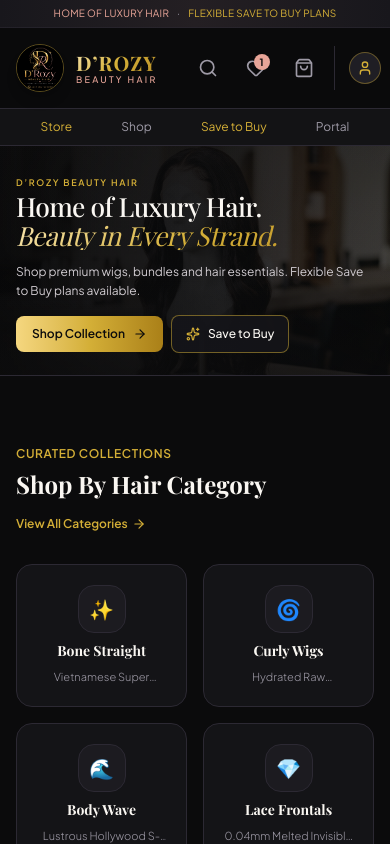
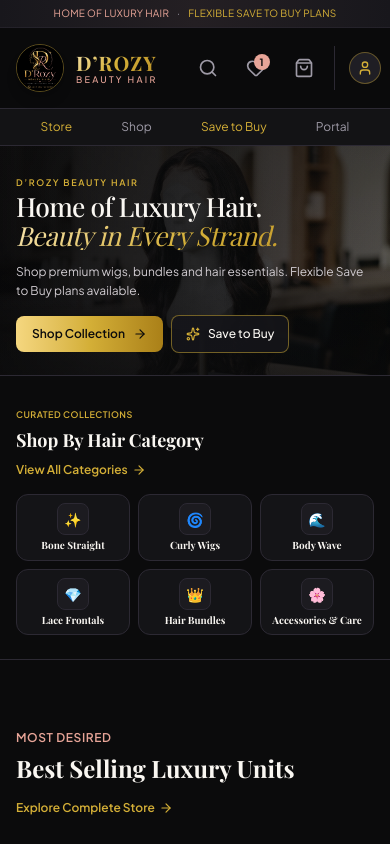
Before and after one commit to visibyltech/Drozy-beautyhair, a React (Vite) app: page / in a window 390 px wide. Shown: the top 844 px of the page. Built offline with nearby package versions, Linux system fonts and the light colour scheme; a web font is replaced by a local one.

Commit message:
Compact category tiles into three mobile columns

```diff
--- a/src/components/Storefront.tsx
+++ b/src/components/Storefront.tsx
@@ -33,14 +33,14 @@ export const Storefront: React.FC = () => {
       <HeroBanner />
 
       {/* 2. Shop By Category Grid */}
-      <section className="py-16 border-b border-[#2C2933]">
+      <section className="py-6 sm:py-8 border-b border-[#2C2933]">
         <div className="max-w-7xl mx-auto px-4 sm:px-6 lg:px-8">
-          <div className="flex flex-col sm:flex-row items-start sm:items-end justify-between mb-8 gap-4">
+          <div className="flex flex-col sm:flex-row items-start sm:items-end justify-between mb-4 gap-2">
             <div>
-              <span className="text-xs font-semibold text-[#D4AF37] uppercase tracking-wider">
+              <span className="text-[9px] sm:text-[10px] font-semibold text-[#D4AF37] uppercase tracking-wider">
                 Curated Collections
               </span>
-              <h2 className="font-serif text-2xl sm:text-3xl font-bold text-[#FAF7F2] mt-1">
+              <h2 className="font-serif text-lg sm:text-2xl font-bold text-[#FAF7F2] mt-0.5">
                 Shop By Hair Category
               </h2>
             </div>
@@ -56,20 +56,20 @@ export const Storefront: React.FC = () => {
             </button>
           </div>
 
-          <div className="grid grid-cols-2 md:grid-cols-3 lg:grid-cols-6 gap-4">
+          <div className="grid grid-cols-3 sm:grid-cols-3 lg:grid-cols-6 gap-2 sm:gap-3">
             {CATEGORIES.map((cat) => (
               <div
                 key={cat.name}
                 onClick={() => handleCategoryClick(cat.name)}
-                className="group p-5 rounded-2xl bg-[#141417] border border-[#2C2933] hover:border-[#D4AF37]/60 transition-all duration-300 hover:-translate-y-1 hover:shadow-xl cursor-pointer text-center flex flex-col items-center justify-center space-y-2"
+                className="group p-2 sm:p-3 rounded-xl bg-[#141417] border border-[#2C2933] hover:border-[#D4AF37]/60 transition-all duration-300 cursor-pointer text-center flex flex-col items-center justify-center gap-1"
               >
-                <div className="w-12 h-12 rounded-2xl bg-[#1C1B20] border border-[#2C2933] group-hover:border-[#D4AF37] flex items-center justify-center text-xl transition-all">
+                <div className="w-8 h-8 sm:w-9 sm:h-9 rounded-lg bg-[#1C1B20] border border-[#2C2933] group-hover:border-[#D4AF37] flex items-center justify-center text-sm sm:text-base transition-all">
                   {cat.icon}
                 </div>
-                <h3 className="font-serif text-sm font-bold text-[#FAF7F2] group-hover:text-[#D4AF37] transition-colors">
+                <h3 className="font-serif text-[10px] sm:text-xs font-bold leading-tight text-[#FAF7F2] group-hover:text-[#D4AF37] transition-colors">
                   {cat.name}
                 </h3>
-                <p className="text-[11px] text-[#9E9AA6] line-clamp-1 font-light">
+                <p className="hidden sm:block text-[9px] text-[#9E9AA6] line-clamp-1 font-light">
                   {cat.desc}
                 </p>
               </div>
```
